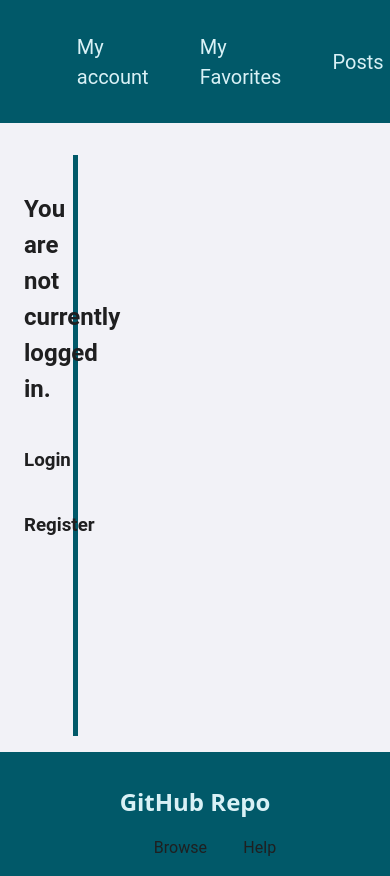
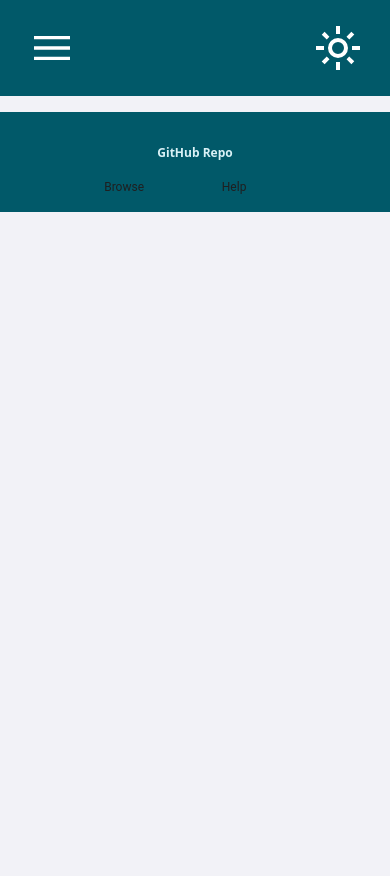
Before and after one commit to DaChoco/MangaBooru, a React (Vite) app in the folder frontend/: page /profile in a window 390 px wide. After the commit the page ends 844 px from the top, so only its background shows below. Built offline with nearby package versions, Linux system fonts and the light colour scheme.

Commit message:
Profile page has been made responsive

```diff
--- a/frontend/src/components/topnav.jsx
+++ b/frontend/src/components/topnav.jsx
@@ -1,5 +1,5 @@
 import { Link } from "react-router-dom"
-import {useState, useEffect, useContext} from "react"
+import {useState, useEffect, useContext, useRef} from "react"
 import {loggedIn} from "../contexts/loggedinContext"
 import "../style/Posts.css"
 
@@ -7,9 +7,27 @@ import "../style/Posts.css"
 
 function Topnav({children}){
     const [toggledark, setToggledark] = useState(false)
+    const [width, setWidth] = useState(window.innerWidth)
     const htmlElement = document.documentElement;
 
+    const menusidebar = useRef(null)
+
     const {userID} = useContext(loggedIn)
+
+    useEffect(()=>{
+        const handlescreenresize = ()=>setWidth(window.innerWidth)
+
+        window.addEventListener("resize", handlescreenresize)
+
+        return ()=> window.removeEventListener("resize", handlescreenresize)
+    },[width])
+
+    useEffect(()=>{
+        if (menusidebar.current){
+            console.log("With the wind")
+        }
+
+    }, [])
 
 
     useEffect( ()=>{
@@ -58,10 +76,39 @@ function Topnav({children}){
         }
     }
 
+    const showMenu = ()=>{
+        if (menusidebar.current){
+            const currentDisplay = getComputedStyle(menusidebar.current).display;
+            menusidebar.current.style.display = (currentDisplay === "none") ? "flex" : "none";
+        }
+
+    }
+
 
     return(
     <div className="topnav-container">
         <div className="total-top">
+
+        {width < 450 && (
+            <>
+            <svg style={{zIndex: "1000"}} onClick={showMenu} xmlns="http://www.w3.org/2000/svg" className="svglightdark" viewBox="0 -960 960 960">
+            <path d="M120-240v-66.67h720V-240H120Zm0-206.67v-66.66h720v66.66H120Zm0-206.66V-720h720v66.67H120Z"/>
+            </svg>
+
+            <ul className="topnav-content-smallscreen" ref={menusidebar}>
+
+
+
+
+
+                <li className="menulinks"><Link to="/profile">My account</Link></li>
+                <li className="menulinks"><Link to="/favorites">My Favorites </Link></li>
+                <li className="menulinks"><Link to="/posts">Posts</Link></li>
+                <li className="menulinks"><Link to="/tags">All Tags</Link></li>
+            </ul>
+
+
+        </>)}
 
             <ul className="topnav-content">
                 <li className="menulinks">
--- a/frontend/src/pages/profile.jsx
+++ b/frontend/src/pages/profile.jsx
@@ -204,11 +204,7 @@ const navigate = useNavigate()
 
     //WHEN LOGGED IN
 
-    const updateBannerPic = (e)=>{
-        let randnum = Math.floor(Math.random() * 6)
-        e.target.style.backgroundImage = `url(${acceptedBanners[randnum]})`
 
-    }
 
     const togglestats = ()=>{
         setShowstats(!showstats)
@@ -226,7 +222,7 @@ if (!userData){ return (<div>LOADING...</div>)}
 
     return(
 
-        <div className="main-content" style={{position: "relative"}}>
+        <div className="main-content profile-page-area" style={{position: "relative"}}>
             <Topnav></Topnav>
 
             {logged === false ?
@@ -327,7 +323,7 @@ if (!userData){ return (<div>LOADING...</div>)}
              <div className="profile-info-container">
                 {/*Currently dummy data. Will have dynamic data later */}
 
-                <div onClick={updateBannerPic} className="banner-container" style={{backgroundImage: `url(${userData.userBanner})`}}></div>
+                <div  className="banner-container" style={{backgroundImage: `url(${userData.userBanner})`}}></div>
 
                 <div className="profile-user-display">
                     <img className="profile-icon" src={userData.userIcon} alt='user profile picture'/>
--- a/frontend/src/style/Home.css
+++ b/frontend/src/style/Home.css
@@ -1,7 +1,7 @@
 
 
 .home-container{
-    width: min(1100px, 80%);
+    width: min(1100px, 90%);
     margin: auto auto;
 }
 
@@ -89,3 +89,34 @@ h1{
 .series-auto{
     color: var(--series-text-color);
 }
+
+@media only screen and (max-width: 430px){
+    .home-container > p, a{
+        font-size: 0.75rem;
+    }
+    .search-container{
+        width: 100%;
+        display: flex;
+        flex-direction: column;
+    }
+
+
+    .search-btn{
+        width: max-content;
+    }
+    .searchbar{
+        border: 1px;
+        margin: 0 auto;
+    }
+    ul.optionslist{
+        padding: 0;
+        width: 70%;
+    }
+    ul.optionslist li{
+        display: flex;
+        align-items: center;
+        padding: 0 0.5rem;
+        width: 4rem;
+        text-align: center;
+    }
+}
--- a/frontend/src/style/Posts.css
+++ b/frontend/src/style/Posts.css
@@ -1,7 +1,6 @@
 ul.topnav-content{
     display: flex;
     flex-direction: row;
-    width: 50%;
     font-size: 1.25rem;
     margin: 0;
     padding: 0;
@@ -48,6 +47,7 @@ img{
     display: flex;
     flex-direction: row;
     justify-content: space-between;
+    position: relative;
     margin-bottom: 1rem;
     background-color: var(--base-color-topnav);
     color: var(--text-color-topnav);
@@ -243,3 +243,13 @@ ul.list-num-page{
     display: none;
     position: absolute;
 }
+
+.topnav-content-smallscreen{
+    display: none;
+    flex-direction: column;
+    position: absolute;
+    top: 3rem;
+    background-color: var(--base-color-topnav);
+    z-index: 900;
+
+}
--- a/frontend/src/style/Profile.css
+++ b/frontend/src/style/Profile.css
@@ -38,7 +38,8 @@
 .banner-container{
     width: 100%;
     height: 25rem;
-    background-size: 100% auto;
+    background-size: cover;
+    background-repeat: no-repeat;
     overflow: hidden;
 }
 
@@ -202,7 +203,7 @@ section{
 /*Update Profile Details*/
 
 .update-profile-container{
-    width: min(70%, 1100px);
+    width: min(85%, 1100px);
     margin: 0 auto;
 
 }
@@ -289,7 +290,7 @@ section{
 .new-pic-container{
     display: flex;
     flex-direction: column;
-    width: min(100%, 800px);
+    width: min(80%, 800px);
     height: auto;
     position: fixed;
     top: 50%;
@@ -330,7 +331,7 @@ section{
 
 .upload-container{
     margin: 2rem auto;
-    width: min(100%, 800px);
+    width: min(80%, 800px);
     min-height: 60vh;
     display: flex;
     flex-direction: column;
@@ -369,3 +370,81 @@ section{
 .terms{
     list-style:circle;
 }
+
+
+
+/*Media*/
+
+@media only screen and (max-width: 768px){
+    .profile-page-container{
+        display: none;
+    }
+
+    .main-content.profile-page-area{
+        display: block;
+    }
+
+    section{
+        max-width: none;
+    }
+
+    .show-my-favs-container{
+        margin: 0;
+        padding: 0.25rem;
+    }
+}
+
+@media only screen and (max-width: 430px){
+
+    .main-content.profile-page-area > *{
+        font-size: 0.75rem;
+    }
+
+    button{
+        font-size: 0.75rem;
+    }
+    h1{
+        font-size: 2.5rem;
+    }
+
+    .banner-container {
+        height: 10rem;
+    }
+
+    .profile-icon{
+        width: 5rem;
+        height: 5rem;
+        bottom: 2rem;
+        border-color: var(--base-color-dark)
+    }
+
+    .profile-button{
+        width: auto;
+    }
+
+    .img-unit-favs{
+        width: 10rem;
+    }
+
+    .other-update-container input{
+        width: 80%;
+    }
+    .about-me-text{
+        width: 80%;
+    }
+    .dropbox-select{
+        width: 100%;
+    }
+
+    ul.topnav-content{
+        display: none;
+
+
+    }
+    /*The Upload Page*/
+    .new-pic-container input{
+        width: 60%;
+    }
+
+
+}
```
